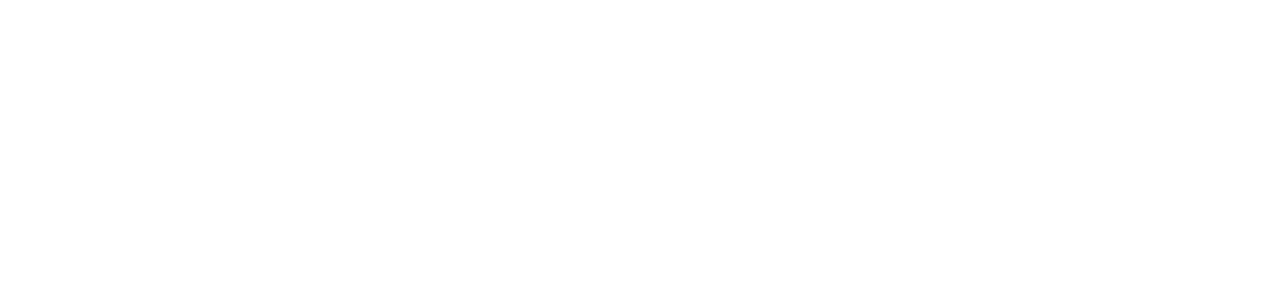
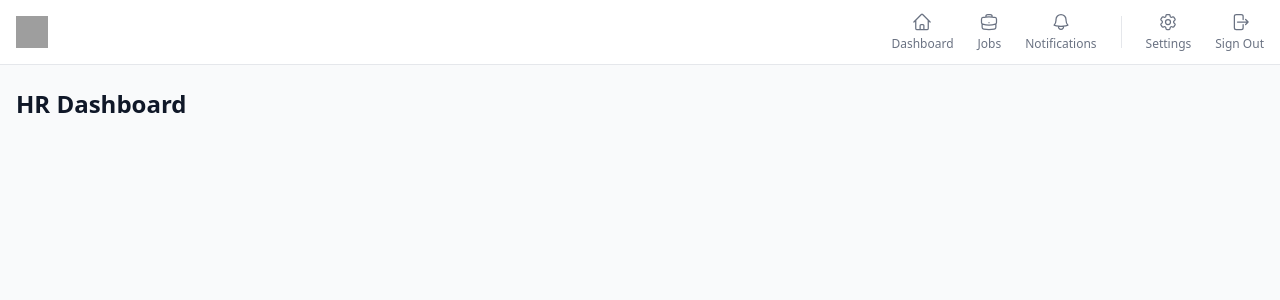
Before and after one commit to officialbryx/HireFlow-last, a React (Vite) app in the folder frontend/: page /hr/dashboard in a window 1280 px wide. Before the commit this address had no page. Shown: the top 300 px of the page. Built offline with nearby package versions, Linux system fonts and the light colour scheme; grey boxes are pictures that could not be loaded.

Commit message:
Added HR view and moved createjobpost to hr

```diff
--- a/frontend/src/App.jsx
+++ b/frontend/src/App.jsx
@@ -4,13 +4,15 @@ import LandingPage from "./pages/LandingPage";
 import Signup from "./pages/Signup";
 import Login from "./pages/Login";
 import JobPosts from "./pages/JobPosts";
-import CreateJobPost from "./pages/CreateJobPost";
+import CreateJobPost from "./pages/hr/CreateJobPost";
 import Apply from "./pages/Apply";
 import Messages from "./pages/Messages";
 import Settings from "./pages/Settings";
 import ViewApplicants from "./pages/ViewApplicants";
 import JobPostTest from "./pages/JobPostTest";
 import ForgotPassword from "./pages/ForgotPassword";
+import Dashboard from "./pages/hr/Dashboard";
+import Jobs from "./pages/hr/Jobs";
 import "./index.css";
 
 const App = () => {
@@ -76,6 +78,10 @@ const App = () => {
 
       {/* Forgot Password Page */}
       <Route path="/forgot-password" element={<ForgotPassword />} />
+
+      {/* HR Routes */}
+      <Route path="/hr/dashboard" element={<Dashboard />} />
+      <Route path="/hr/jobs" element={<Jobs />} />
     </Routes>
   );
 };
--- /dev/null
+++ b/frontend/src/components/HRNavbar.jsx
@@ -0,0 +1,71 @@
+import { Link } from "react-router-dom";
+import {
+  HomeIcon,
+  BriefcaseIcon,
+  BellIcon,
+  Cog6ToothIcon,
+  ArrowRightOnRectangleIcon,
+} from "@heroicons/react/24/outline";
+
+const HRNavbar = () => {
+  return (
+    <nav className="fixed top-0 w-full bg-white border-b border-gray-200 z-50">
+      <div className="max-w-7xl mx-auto px-4">
+        <div className="flex justify-between items-center h-16">
+          {/* Left side - Logo */}
+          <div className="flex items-center">
+            <Link to="/hr/dashboard" className="flex-shrink-0">
+              <img
+                src="/hireflow-logo.ico"
+                alt="HireFlow"
+                className="h-8 w-8"
+              />
+            </Link>
+          </div>
+
+          {/* Right side - Navigation Items */}
+          <div className="flex items-center space-x-6">
+            <NavItem
+              icon={<HomeIcon className="h-5 w-5" />}
+              text="Dashboard"
+              to="/hr/dashboard"
+            />
+            <NavItem
+              icon={<BriefcaseIcon className="h-5 w-5" />}
+              text="Jobs"
+              to="/hr/jobs"
+            />
+            <NavItem
+              icon={<BellIcon className="h-5 w-5" />}
+              text="Notifications"
+              to="/hr/notifications"
+            />
+            <div className="border-l border-gray-200 h-8" />
+            <NavItem
+              icon={<Cog6ToothIcon className="h-5 w-5" />}
+              text="Settings"
+              to="/hr/settings"
+            />
+            <NavItem
+              icon={<ArrowRightOnRectangleIcon className="h-5 w-5" />}
+              text="Sign Out"
+              to="/login"
+            />
+          </div>
+        </div>
+      </div>
+    </nav>
+  );
+};
+
+const NavItem = ({ icon, text, to }) => (
+  <Link
+    to={to}
+    className="flex flex-col items-center text-gray-500 hover:text-black"
+  >
+    <div className="flex items-center justify-center">{icon}</div>
+    <span className="text-xs mt-1">{text}</span>
+  </Link>
+);
+
+export default HRNavbar;
--- a/frontend/src/pages/CreateJobPost.jsx
+++ b/frontend/src/pages/hr/CreateJobPost.jsx
@@ -6,9 +6,9 @@ import {
   CurrencyDollarIcon,
   UserGroupIcon,
 } from "@heroicons/react/24/outline";
-import { api } from "../services/api";
+import { api } from "../../services/api";
 
-const CreateJobPost = () => {
+const CreateJobPost = ({ onClose, onJobCreated }) => {
   const navigate = useNavigate();
   const [formData, setFormData] = useState({
     title: "",
@@ -96,15 +96,15 @@ const CreateJobPost = () => {
         throw new Error("Please fill in all fields");
       }
 
-      const response = await api.createJobPost(formData);
-
+      await onJobCreated(formData);
       setModalMessage("Job post created successfully!");
       setModalVisible(true);
 
-      // Reset form or redirect after successful submission
+      // Close modal after showing success message
       setTimeout(() => {
-        navigate('/jobs-test'); // Adjust the route as needed
-      }, 2000);
+        setModalVisible(false);
+        onClose(); // Close the create job modal
+      }, 1500);
 
     } catch (error) {
       setModalMessage(error.message || "Error creating job post. Please try again.");
@@ -115,8 +115,8 @@ const CreateJobPost = () => {
   };
 
   return (
-    <div className="min-h-screen bg-gray-50 py-8">
-      <div className="max-w-4xl mx-auto px-4">
+    <div className="relative">
+      <div className="max-w-4xl mx-auto">
         <div className="bg-white rounded-lg shadow p-8">
           <h1 className="text-2xl font-bold text-gray-900 mb-6">
             Create Job Post
@@ -424,7 +424,7 @@ const CreateJobPost = () => {
               </button>
               <button
                 type="button"
-                onClick={() => window.history.back()}
+                onClick={onClose} // Use the onClose prop
                 className="w-1/2 bg-red-500 text-white px-6 py-3 rounded-md hover:bg-red-600 transition-colors"
               >
                 Cancel
--- /dev/null
+++ b/frontend/src/pages/hr/Dashboard.jsx
@@ -0,0 +1,18 @@
+import React from "react";
+import HRNavbar from "../../components/HRNavbar";
+
+const Dashboard = () => {
+  return (
+    <div className="min-h-screen bg-gray-50">
+      <HRNavbar />
+      <div className="pt-16 px-4">
+        <div className="max-w-7xl mx-auto py-6">
+          <h1 className="text-2xl font-semibold text-gray-900">HR Dashboard</h1>
+          {/* Add dashboard content here */}
+        </div>
+      </div>
+    </div>
+  );
+};
+
+export default Dashboard;
--- /dev/null
+++ b/frontend/src/pages/hr/Jobs.jsx
@@ -0,0 +1,135 @@
+import React, { useState, useEffect } from "react";
+import HRNavbar from "../../components/HRNavbar";
+import CreateJobPost from "../hr/CreateJobPost";
+import { api } from "../../services/api";
+
+const Jobs = () => {
+  const [showCreateModal, setShowCreateModal] = useState(false);
+  const [jobs, setJobs] = useState([]);
+  const [loading, setLoading] = useState(true);
+
+  useEffect(() => {
+    fetchJobs();
+  }, []);
+
+  const fetchJobs = async () => {
+    try {
+      const jobPosts = await api.getAllJobPostings();
+      setJobs(jobPosts);
+    } catch (error) {
+      console.error("Error fetching jobs:", error);
+    } finally {
+      setLoading(false);
+    }
+  };
+
+  const handleJobCreated = async (jobData) => {
+    try {
+      await api.createJobPost(jobData);
+      await fetchJobs(); // Refresh the job list
+      setShowCreateModal(false); // Close the modal after successful creation
+    } catch (error) {
+      console.error("Error creating job:", error);
+    }
+  };
+
+  return (
+    <div className="min-h-screen bg-gray-50">
+      <HRNavbar />
+      <div className="pt-16 px-4">
+        <div className="max-w-7xl mx-auto py-6">
+          <div className="flex justify-between items-center mb-6">
+            <h1 className="text-2xl font-semibold text-gray-900">Job Management</h1>
+            <button
+              onClick={() => setShowCreateModal(true)}
+              className="bg-blue-600 text-white px-4 py-2 rounded-md hover:bg-blue-700"
+            >
+              Create New Job
+            </button>
+          </div>
+
+          {loading ? (
+            <div className="flex justify-center items-center h-64">
+              <div className="animate-spin rounded-full h-12 w-12 border-b-2 border-blue-600"></div>
+            </div>
+          ) : (
+            <div className="grid gap-6 md:grid-cols-2 lg:grid-cols-3">
+              {jobs.map((job) => (
+                <div
+                  key={job._id}
+                  className="bg-white rounded-lg shadow-md p-6 hover:shadow-lg transition-shadow"
+                >
+                  <h2 className="text-xl font-semibold text-gray-800 mb-2">
+                    {job.title}
+                  </h2>
+                  <p className="text-gray-600 mb-4">{job.company}</p>
+                  <div className="flex items-center text-sm text-gray-500 mb-3">
+                    <svg
+                      className="h-4 w-4 mr-1"
+                      fill="none"
+                      strokeLinecap="round"
+                      strokeLinejoin="round"
+                      strokeWidth="2"
+                      viewBox="0 0 24 24"
+                      stroke="currentColor"
+                    >
+                      <path d="M17.657 16.657L13.414 20.9a1.998 1.998 0 01-2.827 0l-4.244-4.243a8 8 0 1111.314 0z" />
+                      <path d="M15 11a3 3 0 11-6 0 3 3 0 016 0z" />
+                    </svg>
+                    {job.location}
+                  </div>
+                  <div className="flex items-center text-sm text-gray-500 mb-4">
+                    <svg
+                      className="h-4 w-4 mr-1"
+                      fill="none"
+                      strokeLinecap="round"
+                      strokeLinejoin="round"
+                      strokeWidth="2"
+                      viewBox="0 0 24 24"
+                      stroke="currentColor"
+                    >
+                      <path d="M12 8v4l3 3m6-3a9 9 0 11-18 0 9 9 0 0118 0z" />
+                    </svg>
+                    {job.employmentType}
+                  </div>
+                  <div className="flex justify-between items-center mt-4">
+                    <span className="text-sm font-medium text-blue-600">
+                      {job.status}
+                    </span>
+                    <div className="flex space-x-2">
+                      <button
+                        className="text-gray-600 hover:text-blue-600"
+                        onClick={() => handleEditJob(job._id)}
+                      >
+                        Edit
+                      </button>
+                      <button
+                        className="text-gray-600 hover:text-red-600"
+                        onClick={() => handleDeleteJob(job._id)}
+                      >
+                        Delete
+                      </button>
+                    </div>
+                  </div>
+                </div>
+              ))}
+            </div>
+          )}
+        </div>
+      </div>
+
+      {showCreateModal && (
+        <div className="fixed inset-0 bg-gray-600/50 flex items-center justify-center z-50">
+          <div className="bg-white rounded-lg p-6 w-full max-w-2xl max-h-[90vh] overflow-y-auto">
+            <CreateJobPost
+              onClose={() => setShowCreateModal(false)}
+              onJobCreated={handleJobCreated}
+            />
+          </div>
+        </div>
+      )}
+    </div>
+  );
+};
+
+export default Jobs;
```
